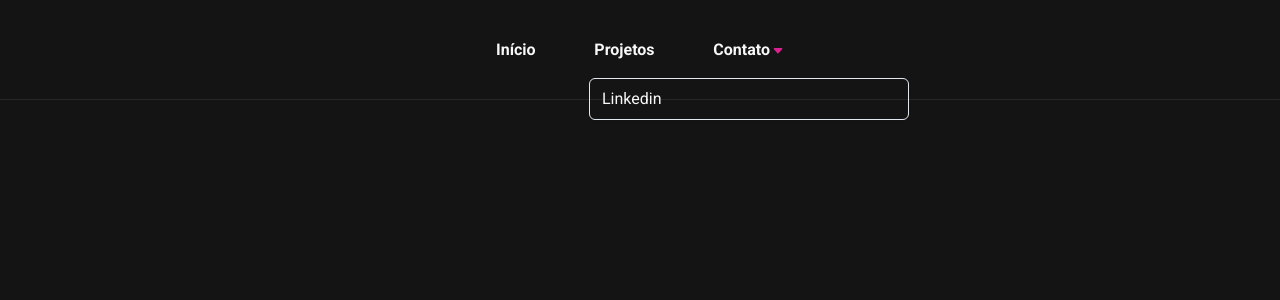
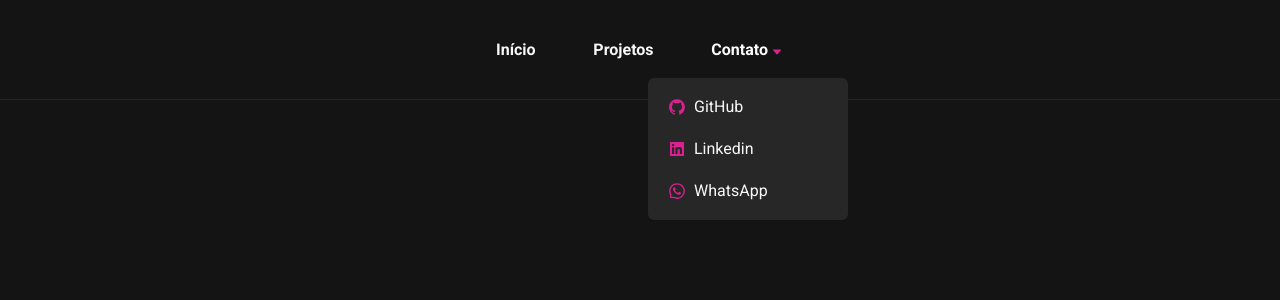
Before and after one commit to BiancaHoffer/meu-portifolio, a Next.js app: page / in a window 1280 px wide. Both pictures are taken after a click on the button "Contato". Shown: the top 300 px of the page. Built offline with nearby package versions, Linux system fonts and the light colour scheme.

Commit message:
adicinando contatos ao header

```diff
--- a/package.json
+++ b/package.json
@@ -15,7 +15,8 @@
     "framer-motion": "^7.5.4",
     "next": "12.3.1",
     "react": "18.2.0",
-    "react-dom": "18.2.0"
+    "react-dom": "18.2.0",
+    "react-icons": "^4.6.0"
   },
   "devDependencies": {
     "@types/node": "^18.11.0",
--- /dev/null
+++ b/src/components/LinkContact.tsx
@@ -0,0 +1,38 @@
+import Link from 'next/link';
+
+import {
+  Link as LinkChakra,
+  ChakraProps,
+  Icon,
+} from '@chakra-ui/react';
+
+interface LinkContactProps extends ChakraProps{
+  href: string;
+  name: string;
+  icon: any;
+}
+
+
+export function LinkContact({ href, name, icon, ...rest }: LinkContactProps) {
+  return (
+    <Link href={href} passHref>
+      <LinkChakra
+        isExternal
+        variant='with-shadow'
+        padding="8px"
+        display="flex"
+        alignItems="center"
+        {...rest}
+      >
+        <Icon
+          as={icon}
+          w="26px"
+          h="26px"
+          color='#DB2090'
+          style={{paddingRight: '8px'}}
+        />
+        { name }
+      </LinkChakra>
+    </Link>
+  );
+}
--- a/src/components/PopoverContact.tsx
+++ b/src/components/PopoverContact.tsx
@@ -1,37 +1,47 @@
-import Image from 'next/image';
+import Link from 'next/link';
 
 import {
   Button,
-  Box,
   Link as LinkChakra,
   Popover,
   PopoverTrigger,
   PopoverContent,
-  PopoverHeader,
   PopoverBody,
 
 } from '@chakra-ui/react';
-import Link from 'next/link';
+
+import { AiFillCaretDown, AiFillGithub, AiFillLinkedin, AiOutlineWhatsApp } from "react-icons/ai";
+import { LinkContact } from './LinkContact';
 
 export function PopoverContact() {
   return (
     <Popover>
       <PopoverTrigger>
-        <Button variant='ghost' colorScheme='transparent' padding="4px">
+        <Button variant='solid' colorScheme='transparent' padding="4px">
           Contato
-          <Box paddingLeft="2px" paddingTop="4px">
-            <Image src="/images/down.svg" width="12px" height="12px" />
-          </Box>
+          <AiFillCaretDown color='#DB2090'style={{paddingLeft:"2px", paddingTop:"4px"}}/>
         </Button>
       </PopoverTrigger>
 
-      <PopoverContent>
-        <PopoverBody>
-          <Link href="#" passHref>
-            <LinkChakra variant='with-shadow' isExternal>
-              Linkedin
-            </LinkChakra>
-          </Link>
+      <PopoverContent width="200px" bgColor="gray.400" border="none">
+        <PopoverBody display="flex" flexDir="column">
+          <LinkContact
+            name='GitHub'
+            href={process.env.NEXT_PUBLIC_LINK_FOR_GITHUB}
+            icon={ AiFillGithub }
+          />
+
+          <LinkContact
+            name='Linkedin'
+            href={process.env.NEXT_PUBLIC_LINK_FOR_LINKEDIN}
+            icon={ AiFillLinkedin }
+          />
+
+          <LinkContact
+            name='WhatsApp'
+            href={process.env.NEXT_PUBLIC_LINK_FOR_WHATSAPP}
+            icon={ AiOutlineWhatsApp }
+          />
         </PopoverBody>
       </PopoverContent>
     </Popover>
--- a/src/pages/index.tsx
+++ b/src/pages/index.tsx
@@ -1,4 +1,3 @@
-import { Heading } from '@chakra-ui/react'
 import Head from 'next/head'
 import { Header } from '../components/Header'
 
```
Also changed, not shown: 1 other file (tests, documents, lock files or other folders).
